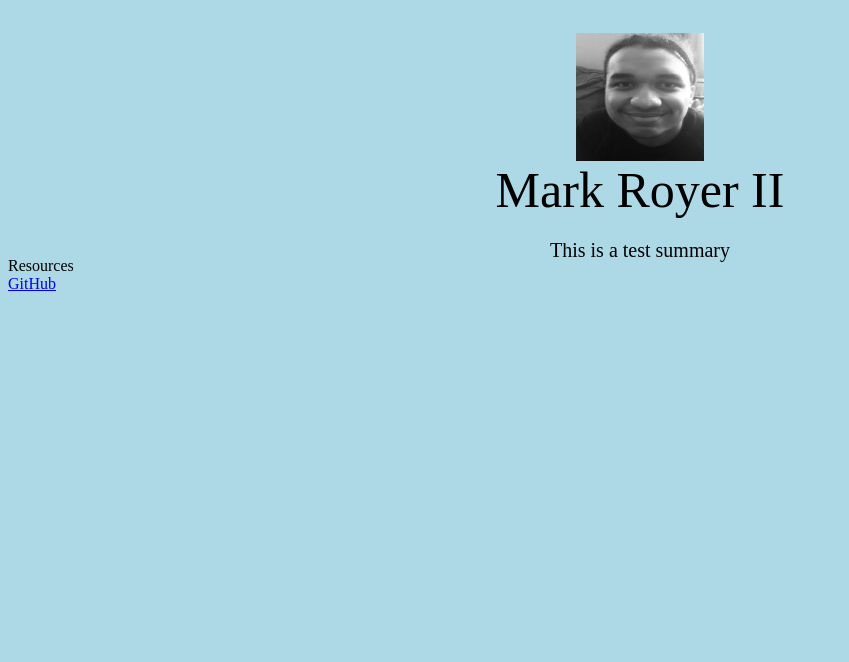
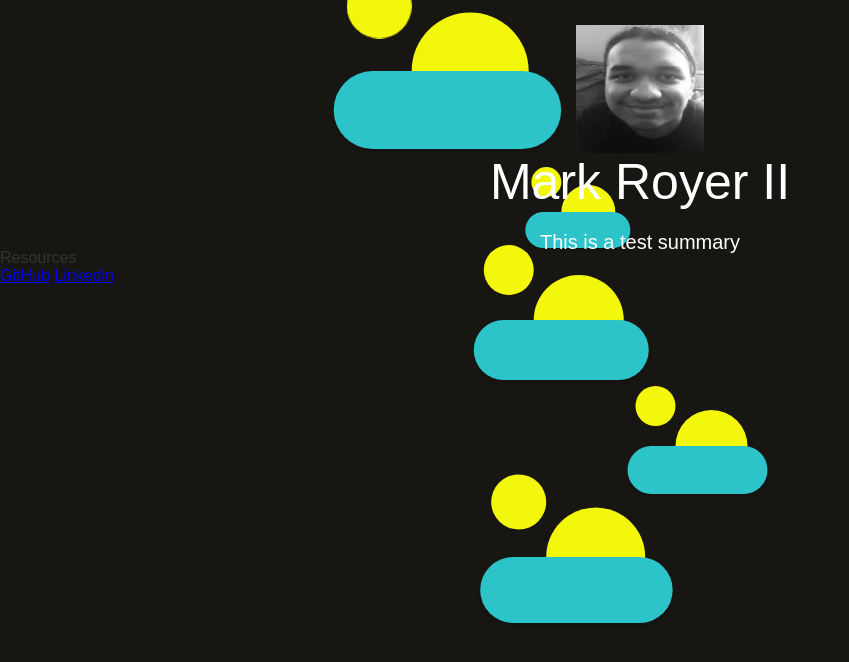
Before and after one commit to SpiderVerse1/portfolio-site, a plain HTML site: page index.html in a window 1280 px wide. Shown: the whole page, without its empty margins (0-849 px from the left). Drawn offline with Linux system fonts and the light colour scheme.

Commit message:
added some css

```diff
--- a/index.html
+++ b/index.html
@@ -22,9 +22,30 @@
 
     <div class="link">
         <a href="https://github.com/SummunCade">GitHub</a>
+        <a href="https://www.linkedin.com/in/mark-royerii/">Linkedin</a>
     </div>
 </div>
+<div id="background-wrap">
+    <div class="x1">
+        <div class="cloud"></div>
+    </div>
 
+    <div class="x2">
+        <div class="cloud"></div>
+    </div>
+
+    <div class="x3">
+        <div class="cloud"></div>
+    </div>
+
+    <div class="x4">
+        <div class="cloud"></div>
+    </div>
+
+    <div class="x5">
+        <div class="cloud"></div>
+    </div>
+</div>
 
 
 </body>
--- a/style.css
+++ b/style.css
@@ -2,6 +2,7 @@ body{
     background:lightblue;
 }
 .summary{
+    color: white;
     font-size: 20px;
     text-align: center;
     position: relative;
@@ -9,6 +10,7 @@ body{
 }
 
 .name{
+    color: white;
     font-size: 50px;
    text-align: center;
    position: relative;
@@ -19,3 +21,151 @@ body{
     position: relative;
     bottom: -25px;
 }
+
+body {
+	background: #181613;
+	color: #333;
+	font: 100% Arial, Sans Serif;
+	height: 100vh;
+	margin: 0;
+	padding: 0;
+	overflow-x: hidden;
+}
+
+#background-wrap {
+    bottom: 0;
+	left: 0;
+	padding-top: 50px;
+	position: fixed;
+	right: 0;
+	top: 0;
+	z-index: -1;
+}
+
+
+
+@-webkit-keyframes animateCloud {
+    0% {
+        margin-left: -10000px;
+    }
+    100% {
+        margin-left: 100%;
+    }
+}
+
+@-moz-keyframes animateCloud {
+    0% {
+        margin-left: 1000px;
+    }
+    100% {
+        margin-left: 100%;
+    }
+}
+
+@keyframes animateCloud {
+    0% {
+        margin-left: -10px;
+    }
+    100% {
+        margin-left: 100%;
+    }
+}
+
+.x1 {
+	-webkit-animation: animateCloud 15s linear infinite;
+	-moz-animation: animateCloud 25s linear infinite;
+	animation: animateCloud 45s linear infinite;
+
+	-webkit-transform: scale(0.65);
+	-moz-transform: scale(0.65);
+	transform: scale(0.65);
+}
+
+.x2 {
+	-webkit-animation: animateCloud 20s linear infinite;
+	-moz-animation: animateCloud 20s linear infinite;
+	animation: animateCloud 50s linear infinite;
+
+	-webkit-transform: scale(0.3);
+	-moz-transform: scale(0.3);
+	transform: scale(0.3);
+}
+
+.x3 {
+	-webkit-animation: animateCloud 30s linear infinite;
+	-moz-animation: animateCloud 30s linear infinite;
+	animation: animateCloud 30s linear infinite;
+
+	-webkit-transform: scale(0.5);
+	-moz-transform: scale(0.5);
+	transform: scale(0.5);
+}
+
+.x4 {
+	-webkit-animation: animateCloud 18s linear infinite;
+	-moz-animation: animateCloud 18s linear infinite;
+	animation: animateCloud 18s linear infinite;
+
+	-webkit-transform: scale(0.4);
+	-moz-transform: scale(0.4);
+	transform: scale(0.4);
+}
+
+.x5 {
+	-webkit-animation: animateCloud 25s linear infinite;
+	-moz-animation: animateCloud 25s linear infinite;
+	animation: animateCloud 25s linear infinite;
+
+	-webkit-transform: scale(0.55);
+	-moz-transform: scale(0.55);
+	transform: scale(0.55);
+}
+
+/* OBJECTS */
+
+.cloud {
+	background: rgb(44, 195, 201);
+	background: linear-gradient(top, rgb(44, 195, 201) 5%,#f1f1f1 100%);
+	filter: progid:DXImageTransform.Microsoft.gradient( startColorstr='#fff', endColorstr='#f1f1f1',GradientType=0 );
+
+	-webkit-border-radius: 100px;
+	-moz-border-radius: 100px;
+	border-radius: 100px;
+
+	-webkit-box-shadow: 0 8px 5px rgba(0, 0, 0, 0.1);
+	-moz-box-shadow: 0 8px 5px rgba(0, 0, 0, 0.1);
+	box-shadow: 0 8px 5px rgba(0, 0, 0, 0.1);
+
+	height: 120px;
+	position: relative;
+	width: 350px;
+}
+
+.cloud:after, .cloud:before {
+    background: rgb(243, 247, 12);
+	content: '';
+	position: absolute;
+	z-indeX: -1;
+}
+
+.cloud:after {
+	-webkit-border-radius: 100px;
+	-moz-border-radius: 100px;
+	border-radius: 100px;
+
+	height: 100px;
+	left: 20px;
+	top: -150px;
+	width: 100px;
+}
+
+.cloud:before {
+	-webkit-border-radius: 200px;
+	-moz-border-radius: 200px;
+	border-radius: 200px;
+
+	width: 180px;
+	height: 180px;
+	right: 50px;
+	top: -90px;
+}
```
